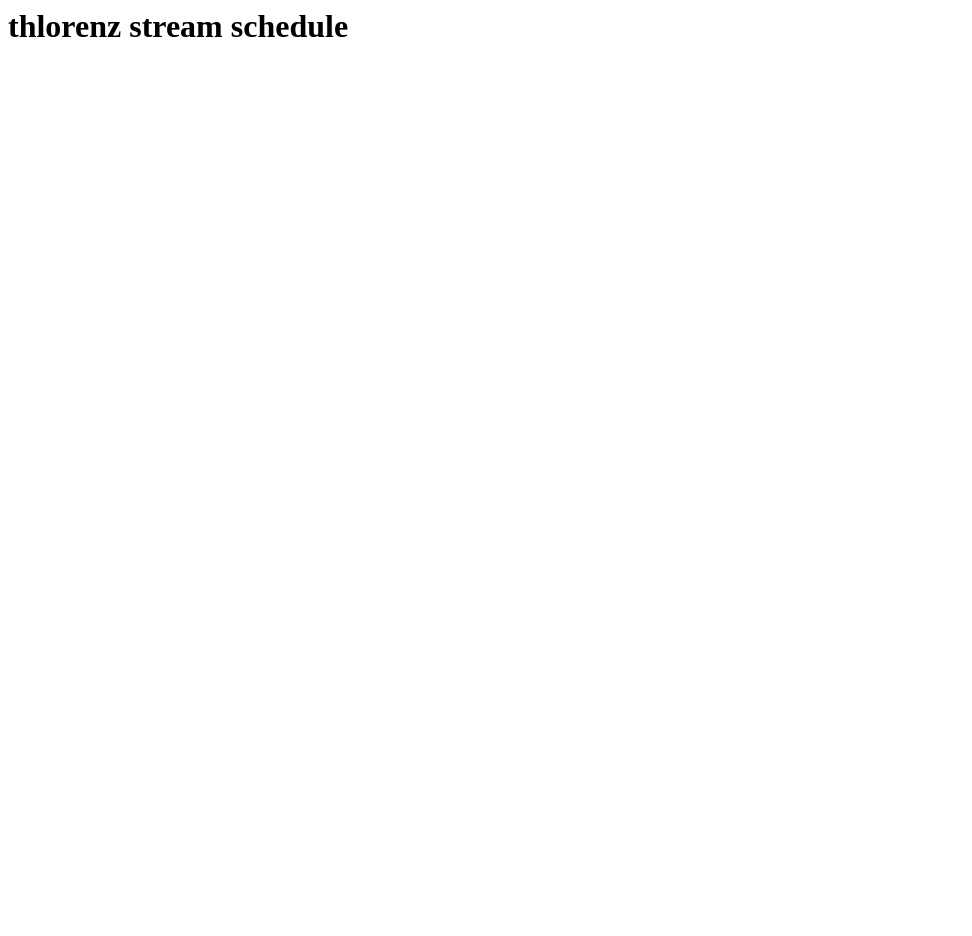
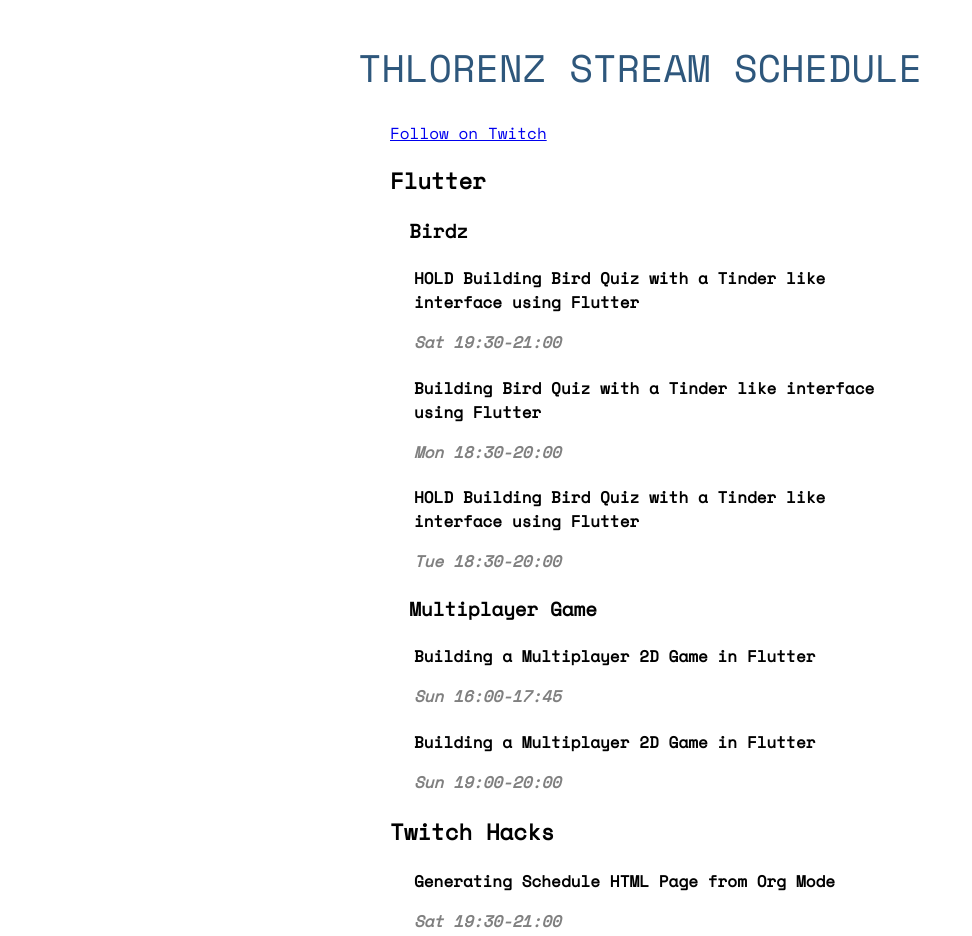
Before and after one commit to thlorenz/twitch, a plain HTML site: page schedule.html in a window 1280 px wide. Shown: the whole page, without its empty margins (0-972 px from the left). Before the commit the page ends 800 px from the top, so only its background shows below. Drawn offline with nearby package versions, Linux system fonts and the light colour scheme.

Commit message:
schedule: regenerated html schedule

```diff
--- a/schedule.html
+++ b/schedule.html
@@ -1,8 +1,38 @@
-<html>
+
+<!DOCTYPE html>
+
+<html lang="en">
   <head>
+    <meta charset="utf-8" />
+
+    <title>thlorenz stream schedule</title>
+    <meta name="author" content="Thorsten Lorenz" />
+
+    <link rel="stylesheet" href="css/index.css" />
     <title>thlorenz stream schedule</title>
   </head>
+
   <body>
     <h1>thlorenz stream schedule</h1>
+<div class="center">
+    <a href="https://www.twitch.tv/thlorenz">Follow on Twitch</a>
+    <h2>Flutter</h2<br>
+    <h3>Birdz </h3<br>
+    <h4>HOLD Building Bird Quiz with a Tinder like interface using Flutter</h4<br>
+    <br><p class="schedule">Sat 19:30-21:00</p>
+    <h4>Building Bird Quiz with a Tinder like interface using Flutter</h4<br>
+    <br><p class="schedule">Mon 18:30-20:00</p>
+    <h4>HOLD Building Bird Quiz with a Tinder like interface using Flutter</h4<br>
+    <br><p class="schedule">Tue 18:30-20:00</p>
+    <h3>Multiplayer Game</h3<br>
+    <h4>Building a Multiplayer 2D Game in Flutter</h4<br>
+    <br><p class="schedule">Sun 16:00-17:45</p>
+    <h4>Building a Multiplayer 2D Game in Flutter</h4<br>
+    <br><p class="schedule">Sun 19:00-20:00</p>
+    <h2>Twitch Hacks</h2<br>
+    <h4>Generating Schedule HTML Page from Org Mode</h4<br>
+    <br><p class="schedule">Sat 19:30-21:00</p>
+
+</div>
   </body>
 </html>
```
